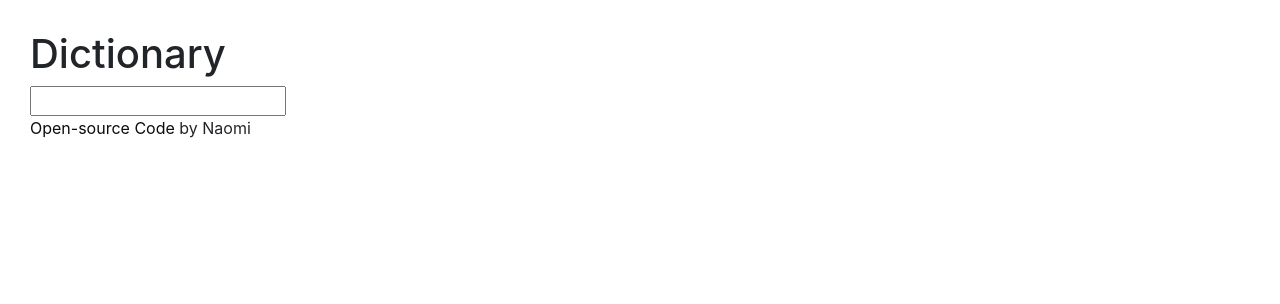
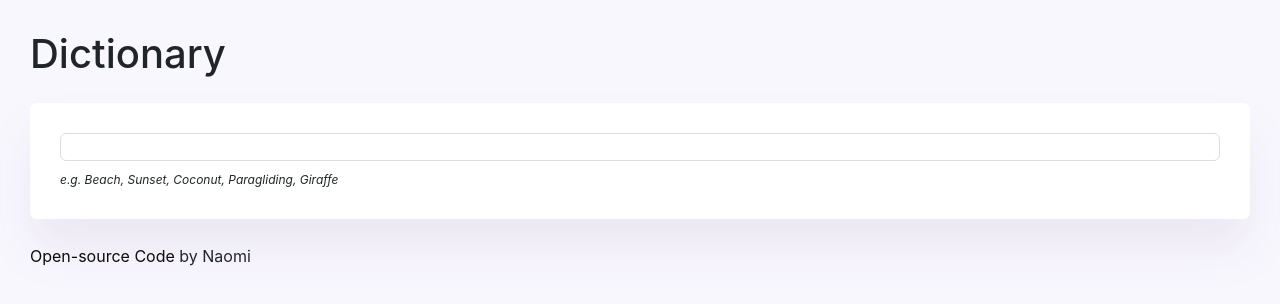
Before and after one commit to NayoBaez/React-Dictionary-Project, a React (Create React App) app: page / in a window 1280 px wide. Shown: the top 304 px of the page. Built offline with nearby package versions, Linux system fonts and the light colour scheme.

Commit message:
Added Css styling in App, Dictionary and Results component

```diff
--- a/src/App.css
+++ b/src/App.css
@@ -1,3 +1,11 @@
+body {
+  background-color: #f9f7fe;
+}
+
+a {
+  color: #6c61f6;
+}
+
 .App {
   margin: 30px;
 }
--- a/src/Dictionary.css
+++ b/src/Dictionary.css
@@ -0,0 +1,20 @@
+.Dictionary section {
+  background-color: white;
+  margin: 25px 0;
+  padding: 30px;
+  border-radius: 6px;
+  box-shadow: 0 30px 50px rgb(65 50 100 / 8%);
+}
+
+.Dictionary input {
+  width: 100%;
+  border-radius: 6px;
+  border: solid 1px #ddd;
+  color: rgb(72, 72, 72);
+}
+
+.Dictionary .hint {
+  margin-top: 10px;
+  font-size: 12px;
+  font-style: italic;
+}
--- a/src/Dictionary.js
+++ b/src/Dictionary.js
@@ -1,6 +1,8 @@
 import React, { useState } from "react";
 import axios from "axios";
 import Results from "./Results";
+
+import "./Dictionary.css";
 
 export default function Dictionary() {
   let [keyword, setKeyword] = useState("");
@@ -23,9 +25,14 @@ export default function Dictionary() {
 
   return (
     <div className="Dictionary">
-      <form onSubmit={search}>
-        <input type="search" onChange={handleKeyword} />
-      </form>
+      <section>
+        <form onSubmit={search}>
+          <input type="search" onChange={handleKeyword} />
+        </form>
+        <div className="hint">
+          e.g. Beach, Sunset, Coconut, Paragliding, Giraffe
+        </div>
+      </section>
       <Results results={results} />
     </div>
   );
--- a/src/Results.css
+++ b/src/Results.css
@@ -0,0 +1,5 @@
+.Results h2 {
+  font-size: 36px;
+  font-weight: bold;
+  line-height: 1.5;
+}
--- a/src/Results.js
+++ b/src/Results.js
@@ -1,11 +1,13 @@
 import React from "react";
 import Phonetic from "./Phonetic";
 import Meaning from "./Meaning";
+import "./Results.css";
 
 export default function Results(props) {
   if (props.results) {
     return (
-      <div>
+      <div className="Results">
+        <section>
           <h2>{props.results.word}</h2>
           {props.results.phonetics.map(function(phonetic, index) {
             return (
@@ -14,11 +16,12 @@ export default function Results(props) {
               </div>
             );
           })}
+        </section>
         {props.results.meanings.map(function(meaning, index) {
           return (
-            <div key={index}>
+            <section key={index}>
               <Meaning meaning={meaning} />
-            </div>
+            </section>
           );
         })}
       </div>
```
Lines whose indentation alone changed are shown as unchanged.
